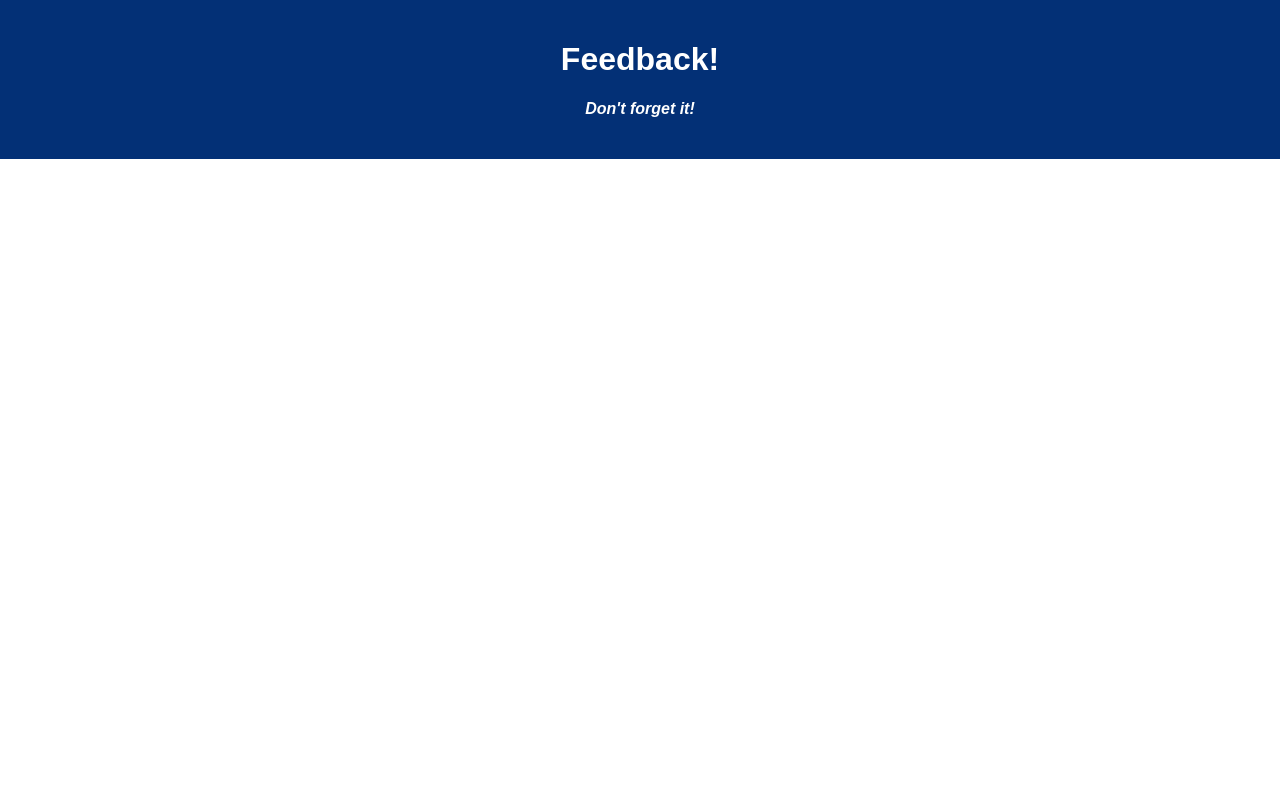
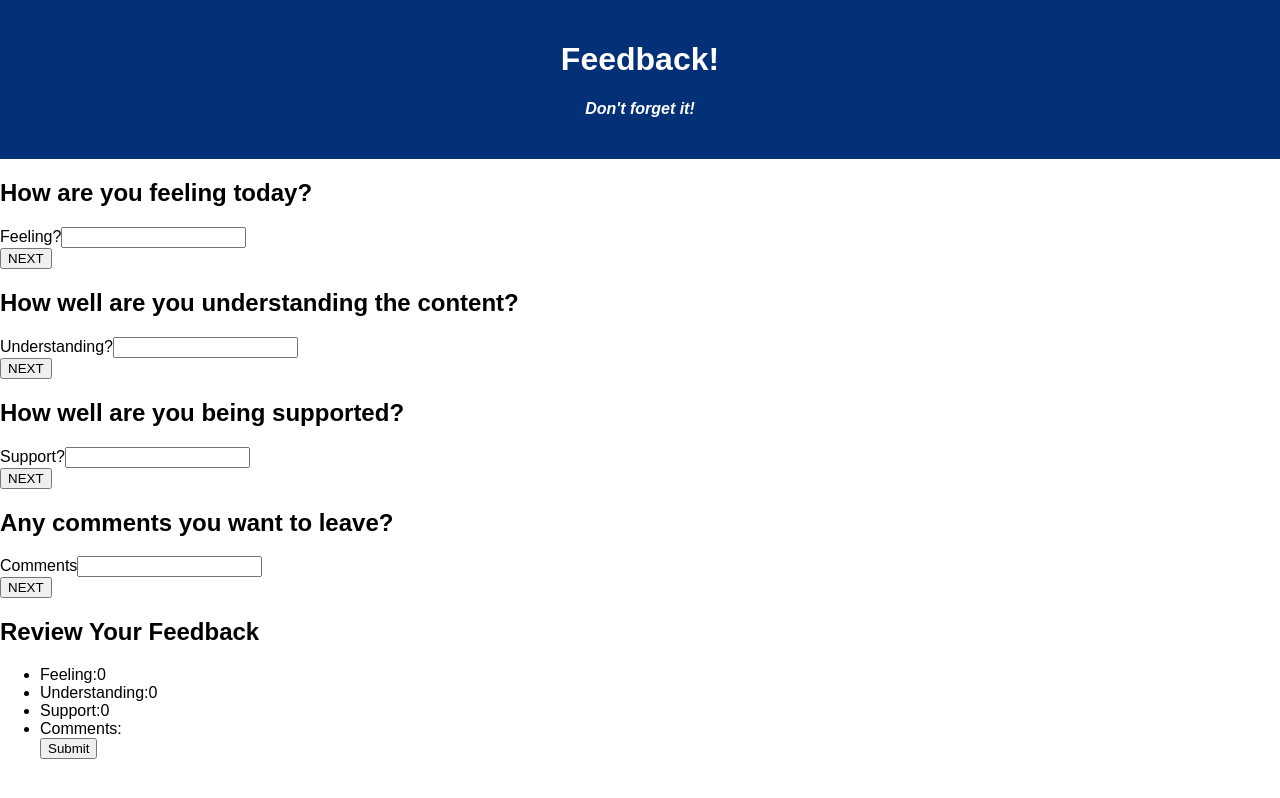
Before and after one commit to Greg-04/weekend-redux-feedback-loop, a React (Vite) app: page / in a window 1280 px wide. Built offline with nearby package versions, Linux system fonts and the light colour scheme.

Commit message:
Created pages and set up structure for each form

```diff
--- a/src/components/App/App.jsx
+++ b/src/components/App/App.jsx
@@ -1,16 +1,30 @@
 import React from 'react';
 import axios from 'axios';
 import './App.css';
+import { BrowserRouter as Router, Route } from 'react-router-dom';
+import FeelingForm from '../FeelingForm/FeelingForm';
+import UnderstandingForm from '../UnderstandingForm/UnderstandingForm';
+import SupportedForm from '../SupportedForm/SupportedForm';
+import CommentsForm from '../CommentsForm/CommentsForm';
+import ReviewPage from '../ReviewPage/ReviewPage';
 
 function App() {
-
   return (
-    <div className='App'>
-      <header className='App-header'>
-        <h1 className='App-title'>Feedback!</h1>
-        <h4>Don't forget it!</h4>
-      </header>
-    </div>
+    <>
+        <div className="App">
+          <header className="App-header">
+            <h1 className="App-title">Feedback!</h1>
+            <h4>Don't forget it!</h4>
+          </header>
+        </div>
+        <main>
+          <FeelingForm/>
+          <UnderstandingForm/>
+          <SupportedForm/>
+          <CommentsForm/>
+          <ReviewPage/>
+        </main>
+    </>
   );
 }
 
--- /dev/null
+++ b/src/components/CommentsForm/CommentsForm.jsx
@@ -0,0 +1,21 @@
+import { useDispatch } from 'react-redux';
+
+function CommentsForm() {
+  //setting up dispatch
+  const dispatch = useDispatch();
+
+  return (
+    <>
+      <h2>Any comments you want to leave?</h2>
+      <div>
+        Comments
+        <input></input>
+      </div>
+      <div>
+        <button>NEXT</button>
+      </div>
+    </>
+  );
+}
+
+export default CommentsForm;
--- /dev/null
+++ b/src/components/FeelingForm/FeelingForm.jsx
@@ -0,0 +1,21 @@
+import { useDispatch } from 'react-redux';
+
+function FeelingForm() {
+  //setting up dispatch
+  const dispatch = useDispatch();
+
+  return (
+    <>
+      <h2>How are you feeling today?</h2>
+      <div>
+        Feeling?
+        <input></input>
+      </div>
+      <div>
+        <button>NEXT</button>
+      </div>
+    </>
+  );
+}
+
+export default FeelingForm;
--- /dev/null
+++ b/src/components/ReviewPage/ReviewPage.jsx
@@ -0,0 +1,26 @@
+import { useSelector } from 'react-redux';
+
+function ReviewPage() {
+  //Setting up global count state
+  const feeling = useSelector((state) => state.feeling);
+  const understanding = useSelector((state) => state.understanding);
+  const supported = useSelector((state) => state.supported);
+  const comments = useSelector((state) => state.comments);
+
+  return (
+    <>
+      <div>
+        <h2>Review Your Feedback</h2>
+        <ul>
+          <li>Feeling:{feeling}</li>
+          <li>Understanding:{understanding}</li>
+          <li>Support:{supported}</li>
+          <li>Comments:{comments}</li>
+          <button>Submit</button>
+        </ul>
+      </div>
+    </>
+  );
+}
+
+export default ReviewPage;
--- /dev/null
+++ b/src/components/SupportedForm/SupportedForm.jsx
@@ -0,0 +1,21 @@
+import { useDispatch } from 'react-redux';
+
+function SupportedForm() {
+  //setting up dispatch
+  const dispatch = useDispatch();
+
+  return (
+    <>
+      <h2>How well are you being supported?</h2>
+      <div>
+        Support?
+        <input></input>
+      </div>
+      <div>
+        <button>NEXT</button>
+      </div>
+    </>
+  );
+}
+
+export default SupportedForm;
--- /dev/null
+++ b/src/components/UnderstandingForm/UnderstandingForm.jsx
@@ -0,0 +1,21 @@
+import { useDispatch } from 'react-redux';
+
+function UnderstandingForm() {
+  //setting up dispatch
+  const dispatch = useDispatch();
+
+  return (
+    <>
+      <h2>How well are you understanding the content?</h2>
+      <div>
+        Understanding?
+        <input></input>
+      </div>
+      <div>
+        <button>NEXT</button>
+      </div>
+    </>
+  );
+}
+
+export default UnderstandingForm;
```
Also changed, not shown: src/components/Nav/Nav.jsx (added, +12 -0 lines).
